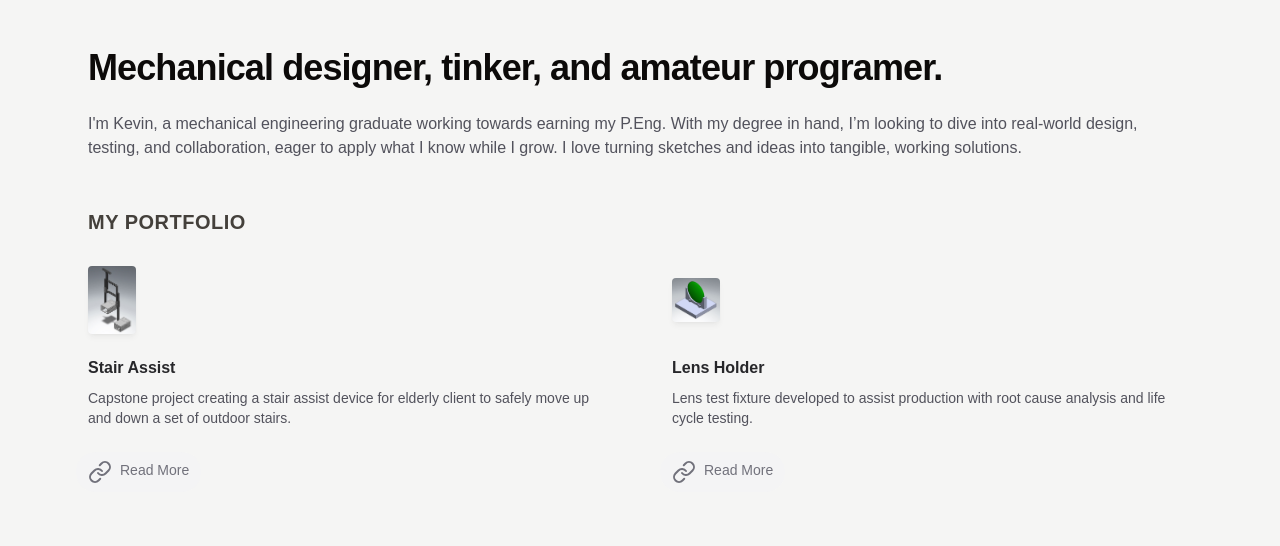
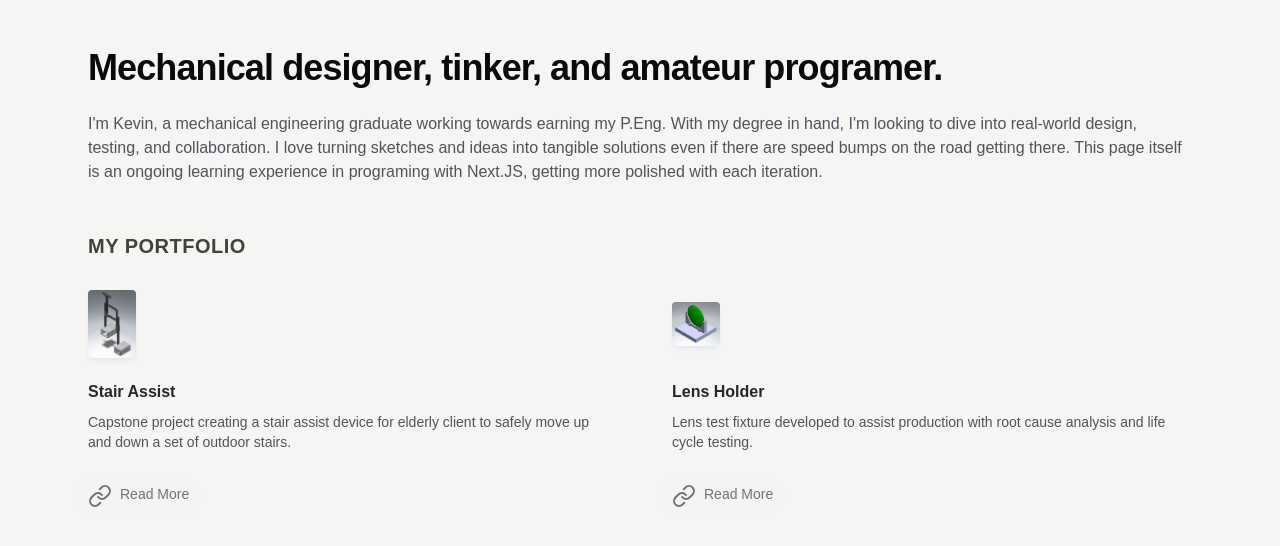
Before and after one commit to kevin-wang-kw/Portfolio, a Next.js app: page / in a window 1280 px wide. Shown: the top 546 px of the page. Built offline with nearby package versions, Linux system fonts and the light colour scheme.

Commit message:
main blurb typo corrections

```diff
--- a/app/page.tsx
+++ b/app/page.tsx
@@ -11,10 +11,11 @@ export default function Home() {
       </h1>
       <p className="mt-6 text-base text-zinc-600 dark:text-zinc-400">
         I'm Kevin, a mechanical engineering graduate working towards earning my
-        P.Eng. With my degree in hand, I’m looking to dive into real-world
-        design, testing, and collaboration, eager to apply what I know while I
-        grow. I love turning sketches and ideas into tangible, working
-        solutions.
+        P.Eng. With my degree in hand, I'm looking to dive into real-world
+        design, testing, and collaboration. I love turning sketches and ideas
+        into tangible solutions even if there are speed bumps on the road
+        getting there. This page itself is an ongoing learning experience in
+        programing with Next.JS, getting more polished with each iteration.
       </p>
       <div className="mt-12">
         <h1 className="mb-2 text-xl font-semibold tracking-wide text-stone-700 uppercase">
@@ -38,10 +39,12 @@ export default function Home() {
                 />
               </div>
               <h2 className="mt-6 text-base font-semibold text-zinc-800 dark:text-zinc-100">
-                <Card.Link href={project.link.href} className="outline-none">{project.name}</Card.Link>
+                <Card.Link href={project.link.href} className="outline-none">
+                  {project.name}
+                </Card.Link>
               </h2>
               <Card.Description>{project.description}</Card.Description>
-              <div className="relative z-10 -mx-3 mt-6 flex rounded-full bg-zinc-100 px-3 py-2 text-sm font-medium text-zinc-500 transition group-hover:bg-teal-50 group-hover:text-teal-500 dark:text-zinc-200 group-focus-within:bg-teal-50 group-focus-within:text-teal-500">
+              <div className="relative z-10 -mx-3 mt-6 flex rounded-full bg-zinc-100 px-3 py-2 text-sm font-medium text-zinc-500 transition group-focus-within:bg-teal-50 group-focus-within:text-teal-500 group-hover:bg-teal-50 group-hover:text-teal-500 dark:text-zinc-200">
                 <LinkIcon className="h-6 w-6 flex-none" />
                 <span className="ml-2">{project.link.label}</span>
               </div>
```
